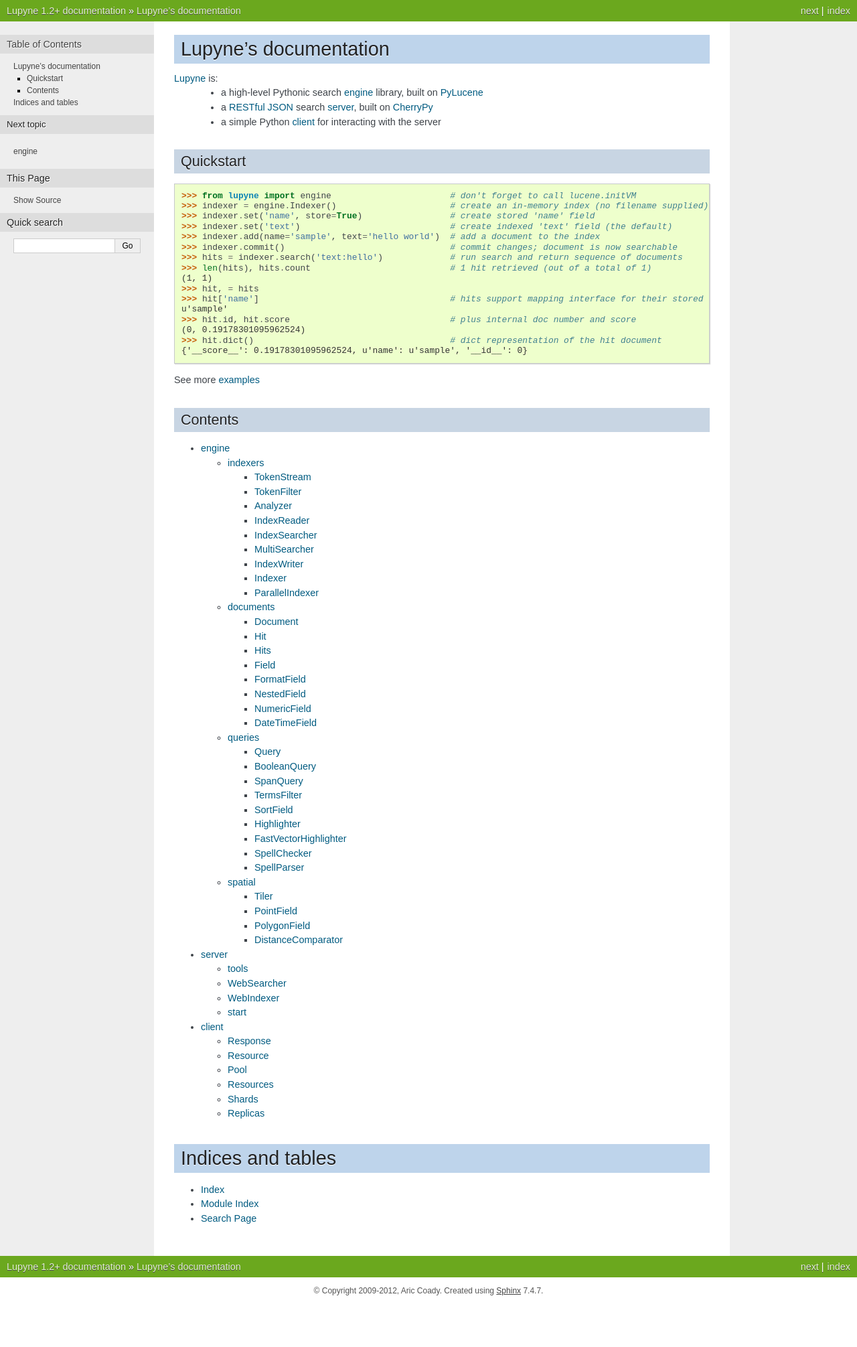
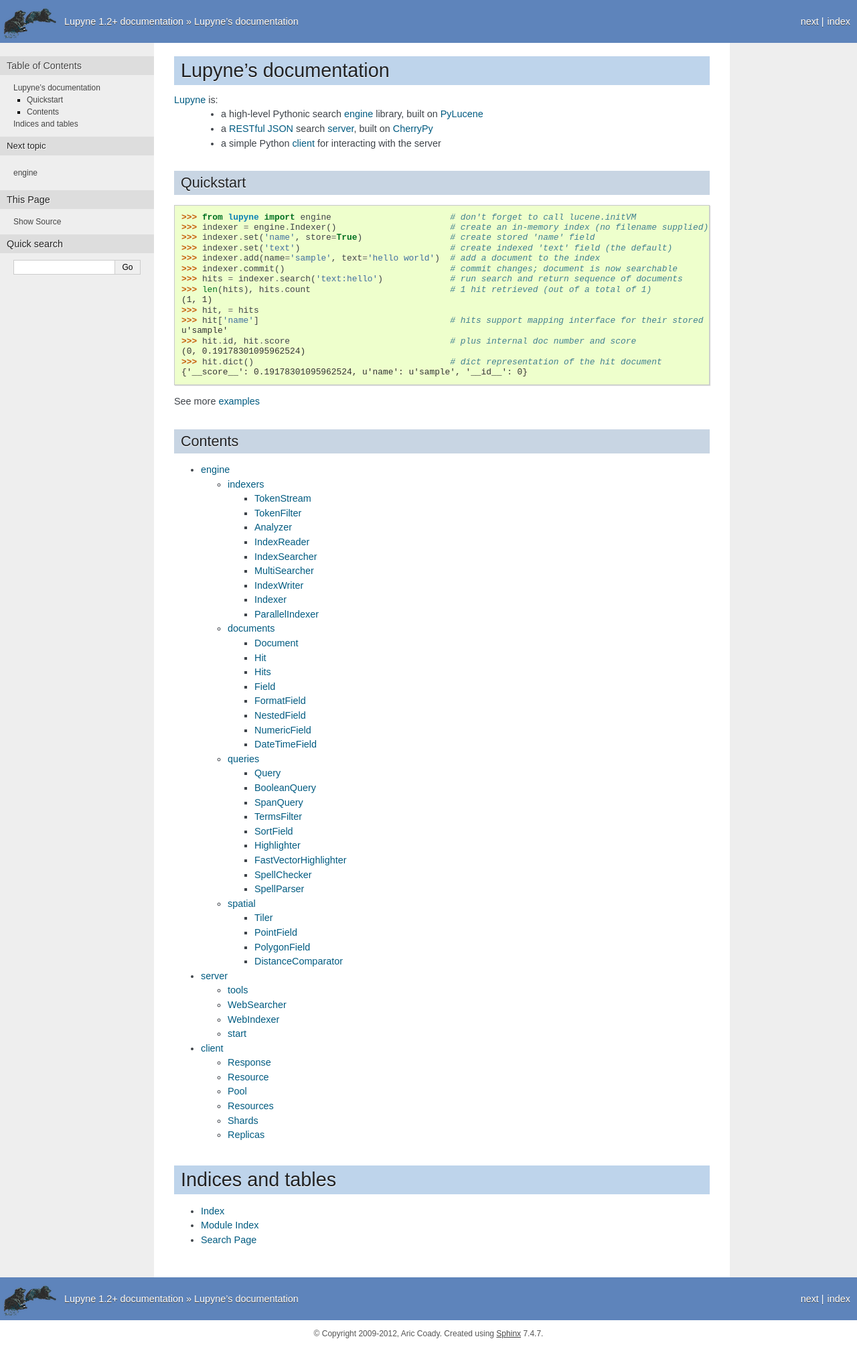
Before and after one commit to coady/lupyne, a Sphinx documentation site: the page built from docs/index.rst, in a window 1280 px wide. Shown: the whole page at 67% size. Built offline with Sphinx 7.4.7, drawn with Linux system fonts in a browser that asks for light colours; before the commit the page ends 1947 px from its top, so only the background shows below that.

Commit message:
Custom documentation theme with logo.

```diff
--- a/docs/conf.py
+++ b/docs/conf.py
@@ -92,7 +92,7 @@
 
 # The theme to use for HTML and HTML Help pages.  See the documentation for
 # a list of builtin themes.
-html_theme = 'nature'
+html_theme = 'theme'
 
 # Theme options are theme-specific and customize the look and feel of a theme
 # further.  For a list of options available for each theme, see the
@@ -100,7 +100,7 @@
 #html_theme_options = {}
 
 # Add any paths that contain custom themes here, relative to this directory.
-#html_theme_path = []
+html_theme_path = ['.']
 
 # The name for this set of Sphinx documents.  If None, it defaults to
 # "<project> v<release> documentation".
--- /dev/null
+++ b/docs/theme/static/theme.css_t
@@ -0,0 +1,16 @@
+@import url("nature.css");
+
+div.related {
+    background-color: #5E84BB;
+    background-image: url('logo.png');
+    background-repeat: no-repeat;
+    line-height: 64px;
+}
+
+div.related a {
+    color: #fff;
+}
+
+div.related ul {
+    padding-left: 96px;
+}
--- /dev/null
+++ b/docs/theme/theme.conf
@@ -0,0 +1,3 @@
+[theme]
+inherit = nature
+stylesheet = theme.css
```
Also changed, not shown: docs/theme/static/logo.png (added).
